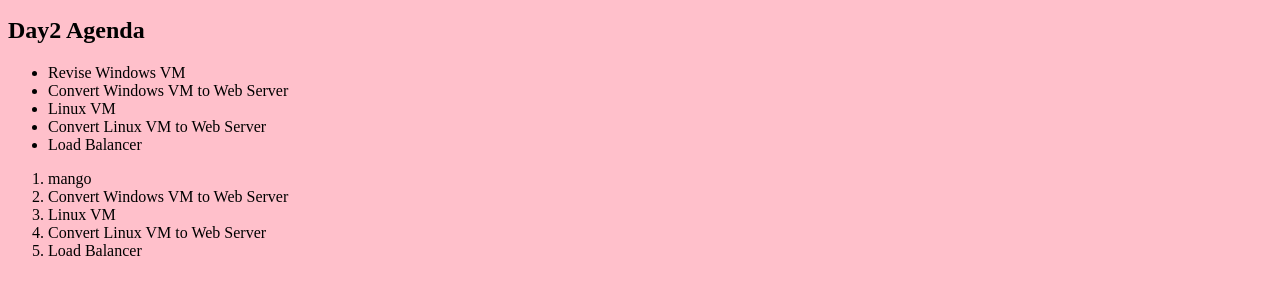
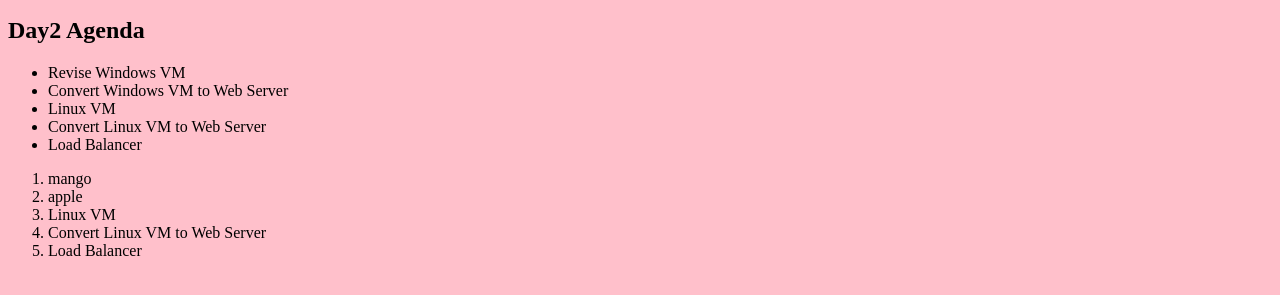
Before and after one commit to ASHA123-boop/SampleSite, a plain HTML site: page index.html in a window 1280 px wide. Shown: the part 155-450 px from the top of the page. Drawn offline with Linux system fonts and the light colour scheme.

Commit message:
Update index.html

```diff
--- a/index.html
+++ b/index.html
@@ -19,7 +19,7 @@
 
     <ol>
         <li>mango</li>
-        <li>Convert Windows VM to Web Server</li>
+        <li>apple</li>
         <li>Linux VM</li>
         <li>Convert Linux VM to Web Server</li>
         <li>Load Balancer</li>
```
